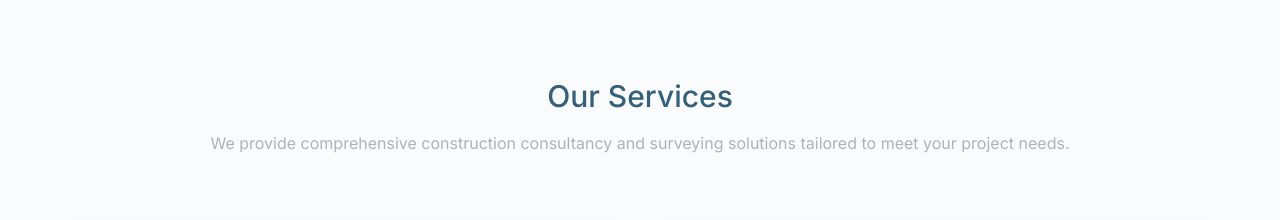
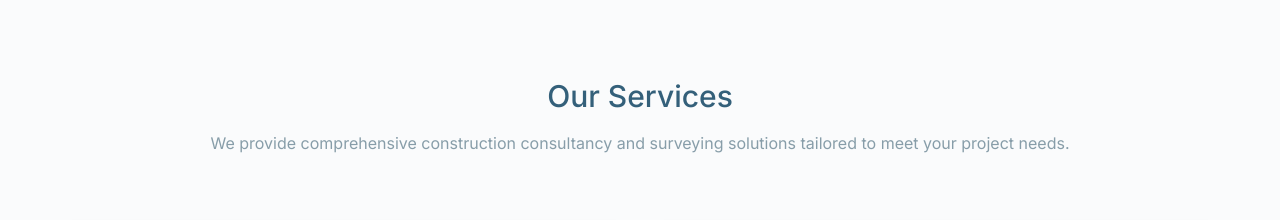
Before and after one commit to DavidMANZI-093/apex, a Next.js app: page / in a window 1280 px wide. Shown: the part 2620-2840 px from the top of the page. Built offline with nearby package versions, Linux system fonts and the light colour scheme.

Commit message:
Auto-commit at 03/07/2025, 09:23:35 for inactivity period...

```diff
--- a/src/components/services.tsx
+++ b/src/components/services.tsx
@@ -66,7 +66,7 @@ const Services = () => {
       <div className="relative w-full flex flex-col gap-16 container !mx-auto !px-4 sm:!px-6 lg:!px-8 xl:!px-16">
         <div className="flex flex-col max-w-4xl !mx-auto text-center mb-16 !gap-4">
           <h2 className="!text-2xl md:!text-3xl !font-medium !text-indigo-dye/85 mb-6">Our Services</h2>
-          <p className="!text-base text-french-grey leading-relaxed">
+          <p className="!text-base text-slate-gray/80 leading-relaxed">
             {"We provide comprehensive construction consultancy and " +
             "surveying solutions tailored to meet your project needs."}
           </p>
```
